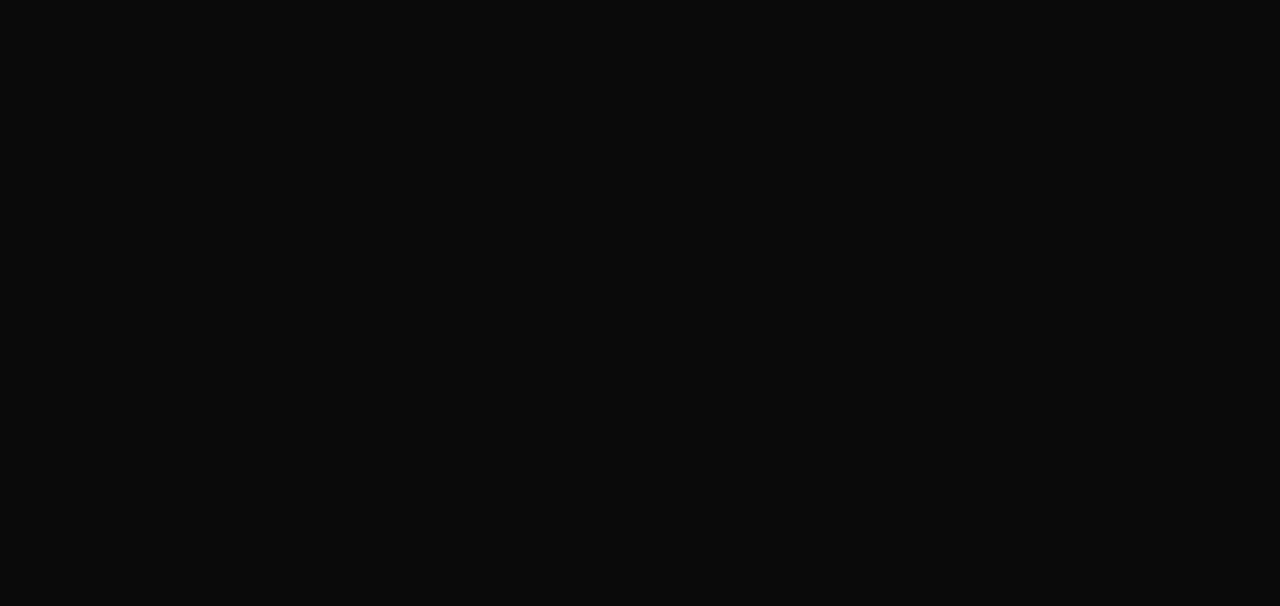
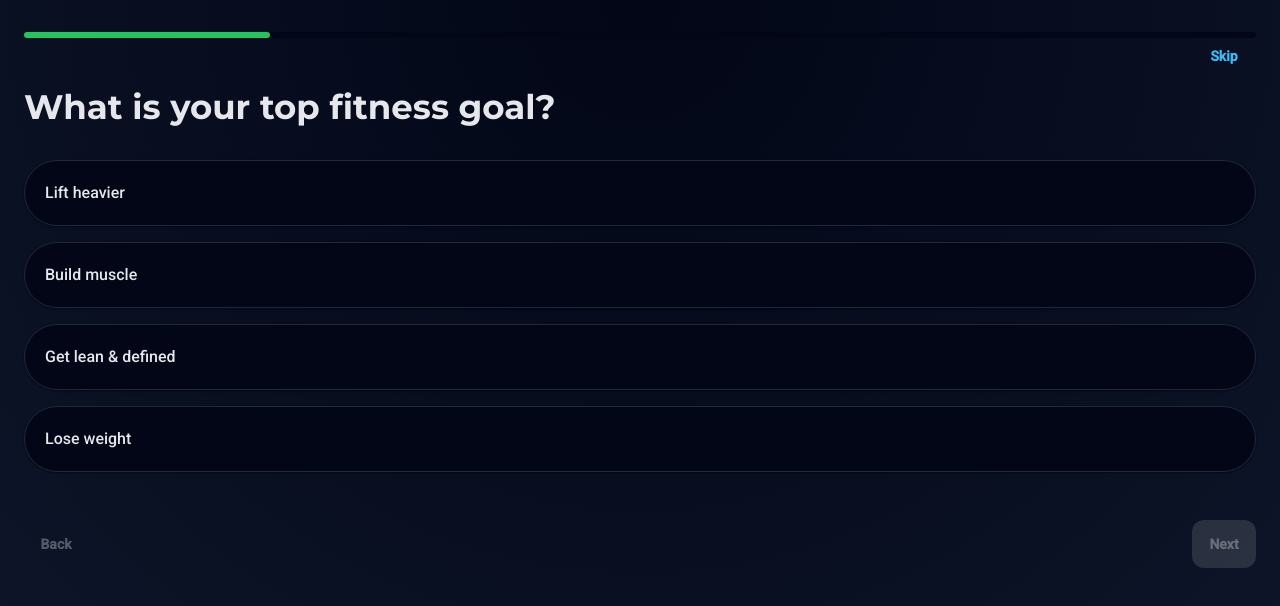
Before and after one commit to Anto-4ny/phoenix-mvp, a React (Create React App) app: page /onboarding in a window 1280 px wide. Before the commit this address had no page. Shown: the top 606 px of the page. Built offline with nearby package versions, Linux system fonts and the light colour scheme.

Commit message:
onbording page added

```diff
--- a/package.json
+++ b/package.json
@@ -19,10 +19,12 @@
     "@types/node": "^16.18.126",
     "@types/react": "^19.2.7",
     "@types/react-dom": "^19.2.3",
+    "framer-motion": "^12.23.26",
     "react": "^19.2.3",
     "react-dom": "^19.2.3",
     "react-router-dom": "^7.11.0",
     "react-scripts": "5.0.1",
+    "react-swipeable": "^7.0.2",
     "recharts": "^3.6.0",
     "typescript": "^4.9.5",
     "web-vitals": "^2.1.4"
@@ -50,5 +52,8 @@
       "last 1 firefox version",
       "last 1 safari version"
     ]
+  },
+  "devDependencies": {
+    "@types/react-swipeable": "^4.3.0"
   }
 }
--- /dev/null
+++ b/src/components/onboarding/ProgressBar.tsx
@@ -0,0 +1,15 @@
+import { Box } from '@mui/material';
+
+export default function ProgressBar({ progress }: { progress: number }) {
+  return (
+    <Box width="100%" height={6} bgcolor="#020617" borderRadius={10}>
+      <Box
+        width={`${progress}%`}
+        height="100%"
+        bgcolor="#22C55E"
+        borderRadius={10}
+        sx={{ transition: 'width 0.4s ease' }}
+      />
+    </Box>
+  );
+}
--- /dev/null
+++ b/src/components/onboarding/StepCard.tsx
@@ -0,0 +1,28 @@
+import { Card, CardActionArea, Typography, Box } from '@mui/material';
+
+export default function StepCard({
+  label,
+  selected,
+  onClick,
+}: any) {
+  return (
+    <Card
+      sx={{
+        borderRadius: 3,
+        border: selected ? '2px solid #22C55E' : '1px solid #1F2937',
+        backgroundColor: '#020617',
+      }}
+    >
+      <CardActionArea onClick={onClick}>
+        <Box p={2.5}>
+          <Typography
+            color={selected ? '#22C55E' : '#E5E7EB'}
+            fontWeight={500}
+          >
+            {label}
+          </Typography>
+        </Box>
+      </CardActionArea>
+    </Card>
+  );
+}
--- /dev/null
+++ b/src/components/onboarding/SwipeWrapper.tsx
@@ -0,0 +1,15 @@
+import { useSwipeable } from 'react-swipeable';
+
+export default function SwipeWrapper({
+  children,
+  onNext,
+  onPrev,
+}: any) {
+  const handlers = useSwipeable({
+    onSwipedLeft: onNext,
+    onSwipedRight: onPrev,
+    trackMouse: true,
+  });
+
+  return <div {...handlers}>{children}</div>;
+}
--- /dev/null
+++ b/src/lib/saveOnboarding.ts
@@ -0,0 +1,11 @@
+import { supabase } from '../supabaseClient';
+
+export async function saveOnboarding(userId: string, data: any) {
+  await supabase
+    .from('profiles')
+    .upsert({
+      id: userId,
+      onboarding_data: data,
+      onboarding_completed: false,
+    });
+}
--- /dev/null
+++ b/src/pages/OnboardingPage.tsx
@@ -0,0 +1,147 @@
+import { useState, useEffect } from 'react';
+import { Box, Button, Typography, Stack } from '@mui/material';
+import { motion, AnimatePresence } from 'framer-motion';
+import ProgressBar from '../components/onboarding/ProgressBar';
+import StepCard from '../components/onboarding/StepCard';
+import SwipeWrapper from '../components/onboarding/SwipeWrapper';
+import { saveOnboarding } from '../lib/saveOnboarding';
+import { supabase } from '../supabaseClient';
+
+const steps = [
+  {
+    key: 'goal',
+    title: 'What is your top fitness goal?',
+    options: ['Lift heavier', 'Build muscle', 'Get lean & defined', 'Lose weight'],
+  },
+  {
+    key: 'routine',
+    title: 'Your current training routine?',
+    options: [
+      'Never consistent',
+      'Struggle with consistency',
+      'Returning from a break',
+      'Train regularly',
+    ],
+  },
+  {
+    key: 'experience',
+    title: 'Strength training experience?',
+    options: ['Brand new', '<1 year', '1–2 years', '2–4 years', '4+ years'],
+  },
+  {
+    key: 'location',
+    title: 'Where do you usually train?',
+    options: [
+      'Large gym',
+      'Small gym',
+      'Garage gym',
+      'At home',
+      'Without equipment',
+    ],
+    conditionalNext: (answer: string) =>
+      answer.includes('gym') ? 'equipment' : null,
+  },
+  {
+    key: 'equipment',
+    title: 'What equipment do you have access to?',
+    options: ['Full machines', 'Free weights', 'Bands only', 'None'],
+  },
+];
+
+export default function OnboardingPage() {
+  const [stepIndex, setStepIndex] = useState(0);
+  const [answers, setAnswers] = useState<any>({});
+  const [userId, setUserId] = useState<string | null>(null);
+
+  const step = steps[stepIndex];
+  const progress = ((stepIndex + 1) / steps.length) * 100;
+
+  useEffect(() => {
+    supabase.auth.getUser().then(({ data }) => {
+      setUserId(data.user?.id ?? null);
+    });
+  }, []);
+
+  const select = async (value: string) => {
+    const updated = { ...answers, [step.key]: value };
+    setAnswers(updated);
+
+    if (userId) await saveOnboarding(userId, updated);
+  };
+
+  const next = () => {
+    const conditional = step.conditionalNext?.(answers[step.key]);
+    if (conditional) {
+      const idx = steps.findIndex((s) => s.key === conditional);
+      setStepIndex(idx);
+    } else {
+      setStepIndex((s) => s + 1);
+    }
+  };
+
+  const prev = () => setStepIndex((s) => Math.max(0, s - 1));
+
+  return (
+    <Box
+      minHeight="100vh"
+      bgcolor="#0F172A"
+      px={3}
+      py={4}
+      sx={{
+        background:
+          'radial-gradient(circle at top, #020617, #0F172A)',
+      }}
+    >
+      <Button sx={{ color: '#38BDF8', float: 'right' }}>Skip</Button>
+
+      <ProgressBar progress={progress} />
+
+      <SwipeWrapper onNext={next} onPrev={prev}>
+        <AnimatePresence mode="wait">
+          <motion.div
+            key={step.key}
+            initial={{ x: 100, opacity: 0 }}
+            animate={{ x: 0, opacity: 1 }}
+            exit={{ x: -100, opacity: 0 }}
+            transition={{ duration: 0.4 }}
+          >
+            <Typography
+              variant="h4"
+              mt={6}
+              mb={4}
+              fontWeight={700}
+              color="#E5E7EB"
+            >
+              {step.title}
+            </Typography>
+
+            <Stack spacing={2}>
+              {step.options.map((o) => (
+                <StepCard
+                  key={o}
+                  label={o}
+                  selected={answers[step.key] === o}
+                  onClick={() => select(o)}
+                />
+              ))}
+            </Stack>
+          </motion.div>
+        </AnimatePresence>
+      </SwipeWrapper>
+
+      <Box mt={6} display="flex" justifyContent="space-between">
+        <Button onClick={prev} disabled={stepIndex === 0}>
+          Back
+        </Button>
+        <Button
+          variant="contained"
+          disabled={!answers[step.key]}
+          onClick={next}
+          sx={{ bgcolor: '#22C55E', color: '#020617' }}
+        >
+          Next
+        </Button>
+      </Box>
+    </Box>
+  );
+}
--- a/src/routes/AppRoutes.tsx
+++ b/src/routes/AppRoutes.tsx
@@ -5,6 +5,7 @@ import SignupPage from '../pages/SignupPage';
 import DashboardPage from '../pages/DashboardPage';
 import ProfilePage from '../pages/ProfilePage';
 import LandingPage from '../pages/LandingPage';
+import OnboardingPage from '../pages/OnboardingPage';
 
 export default function AppRoutes() {
   return (
@@ -15,6 +16,7 @@ export default function AppRoutes() {
         <Route path="/profile" element={<ProfilePage />} />
         <Route path="/home" element={<LandingPage />} />
         <Route path="/signup" element={<SignupPage />} />
+        <Route path="/onboarding" element={<OnboardingPage />} />
       </Routes>
     </Router>
   );
```
Also changed, not shown: 1 other file (tests, documents, lock files or other folders).
